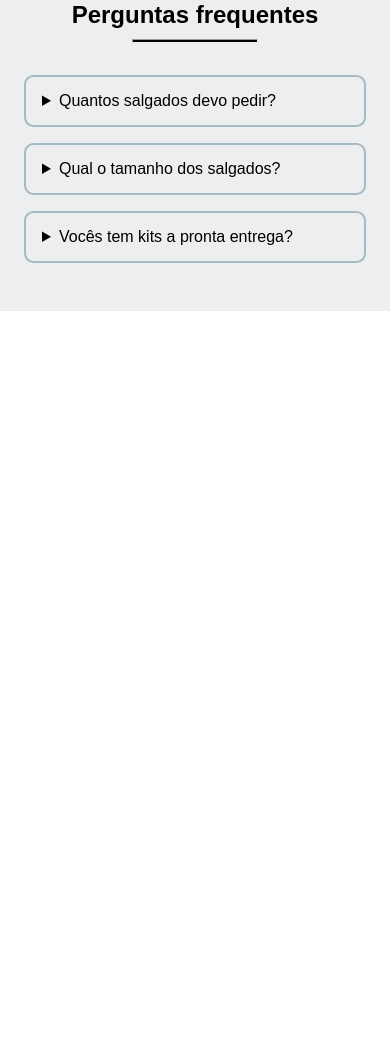
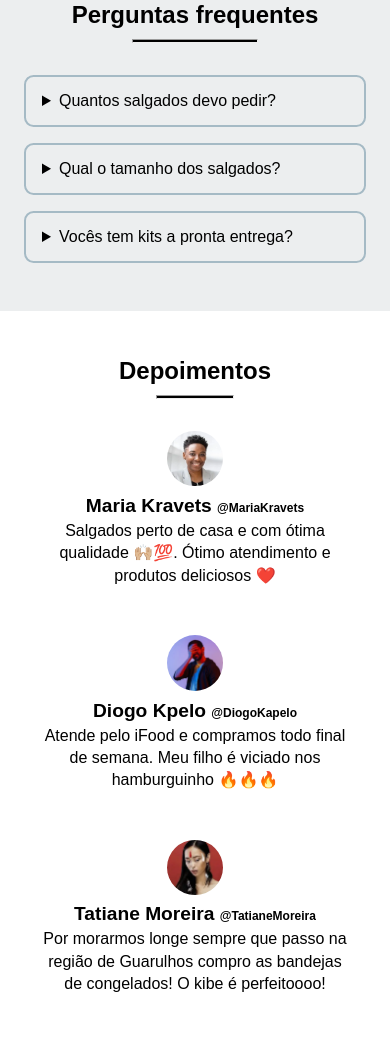
Before and after one commit to xofen/minha_lanchonete_Fulture_HTMLCSS, a plain HTML site: page index.html in a window 390 px wide. Shown: the part 1956-3019 px from the top of the page. Before the commit the page ends 2267 px from the top, so only its background shows below. Drawn offline with Linux system fonts and the light colour scheme.

Commit message:
Depoimentos mobile OK

```diff
--- a/css/common.css
+++ b/css/common.css
@@ -1,6 +1,10 @@
 /* __________ COMUM __________ */
 html {
     font-family: sans-serif;
+}
+
+section {
+    padding: 3rem 1.5rem 2rem 1.5rem;
 }
 
 a {
--- a/index.html
+++ b/index.html
@@ -42,6 +42,7 @@
                 <img src="./imgs/coxinha-com-refri-transparente.webp" alt="Coxinha com Refri">
             </div>
         </section>
+
         <section id="products">
             <div id="products-title" class="underline_title">
                 <h2>Produtos</h2><hr class="underline">
@@ -70,6 +71,7 @@
                 </li>
             </ul>
         </section>
+
         <section id="faq">
             <div class="underline_title">
                 <h2>Perguntas frequentes</h2><hr class="underline">
@@ -89,6 +91,29 @@
                 </details>
             </div>
         </section>
+
+        <section>
+            <div class="underline_title">
+                <h2>Depoimentos</h2><hr class="underline">
+            </div>
+            <div id="depoimentos">
+                <div id="box_depoimento">
+                    <img src="./imgs/maria.webp" alt="Maria Maria">
+                    <h4>Maria Kravets <span>@MariaKravets</span></h4>
+                    <p>Salgados perto de casa e com ótima qualidade 🙌🏼💯. Ótimo atendimento e produtos deliciosos ❤️</p>
+                </div>
+                <div id="box_depoimento">
+                    <img src="./imgs/diogo.webp" alt="Diogo">
+                    <h4>Diogo Kpelo <span>@DiogoKapelo</span></h4>
+                    <p>Atende pelo iFood e compramos todo final de semana. Meu filho é viciado nos hamburguinho 🔥🔥🔥</p>
+                </div>
+                <div id="box_depoimento">
+                    <img src="./imgs/tatiane.webp" alt="Tati Quebra Barraco só que Não">
+                    <h4>Tatiane Moreira <span>@TatianeMoreira</span></h4>
+                    <p>Por morarmos longe sempre que passo na região de Guarulhos compro as bandejas de congelados! O kibe é perfeitoooo!</p>
+                </div>
+            </div>
+        </section>
     </main>
 
     <footer>
--- a/style.css
+++ b/style.css
@@ -45,10 +45,6 @@
 }
 
 /* ________ PRODUTOS __________ */
-#products {
-    padding: 3rem 1.5rem 2rem 1.5rem;
-}
-
 #products-list ul {
     display: flex;
     flex-direction: column;
@@ -75,7 +71,6 @@
 
 /* ________ PERGUNTAS FREQUENTES __________ */
 #faq {
-    padding: 3rem 1.5rem 2rem 1.5rem;
     background-color: #eceeef;
 }
 
@@ -101,3 +96,39 @@
 }
 
 /* ________ DEPOIMENTOS __________ */
+#depoimentos {
+    display: flex;
+    flex-direction: column;
+    gap: 3rem;
+
+    padding-bottom: 4rem;
+}
+
+#box_depoimento {
+    display: flex;
+    flex-direction: column;
+    gap: .3rem;
+    align-items: center;
+    margin: 0 1rem;
+    text-align: center;
+}
+
+#box_depoimento img {
+    width: 18%;
+    border-radius: 100%;
+    margin-bottom: .3rem;
+}
+
+#box_depoimento h4 {
+    font-size: 1.2rem;
+    font-weight: 600;
+}
+
+#box_depoimento span {
+    color: black;
+    font-size: .75rem;
+}
+
+#box_depoimento p {
+    line-height: 1.4rem;
+}
```
